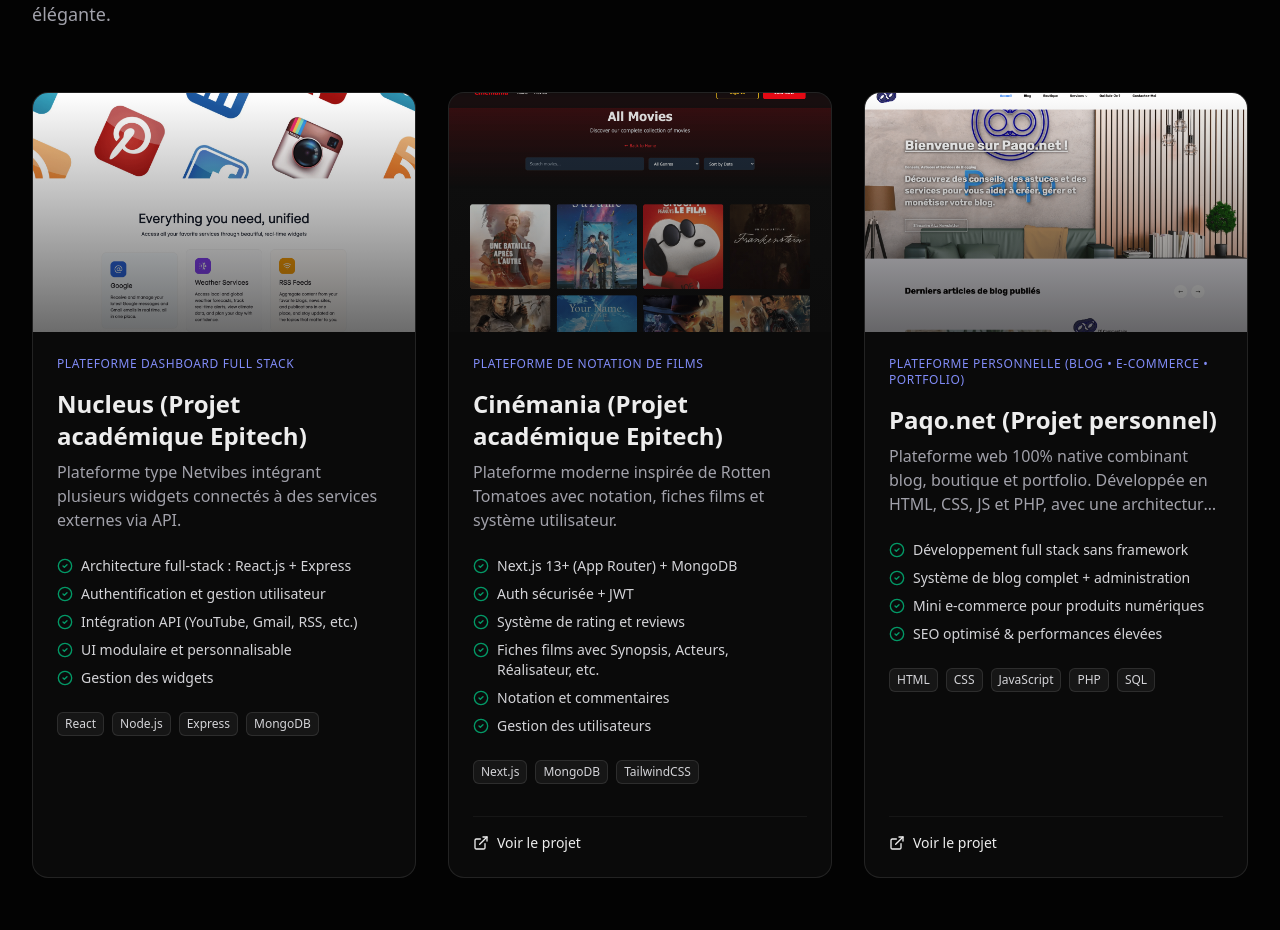
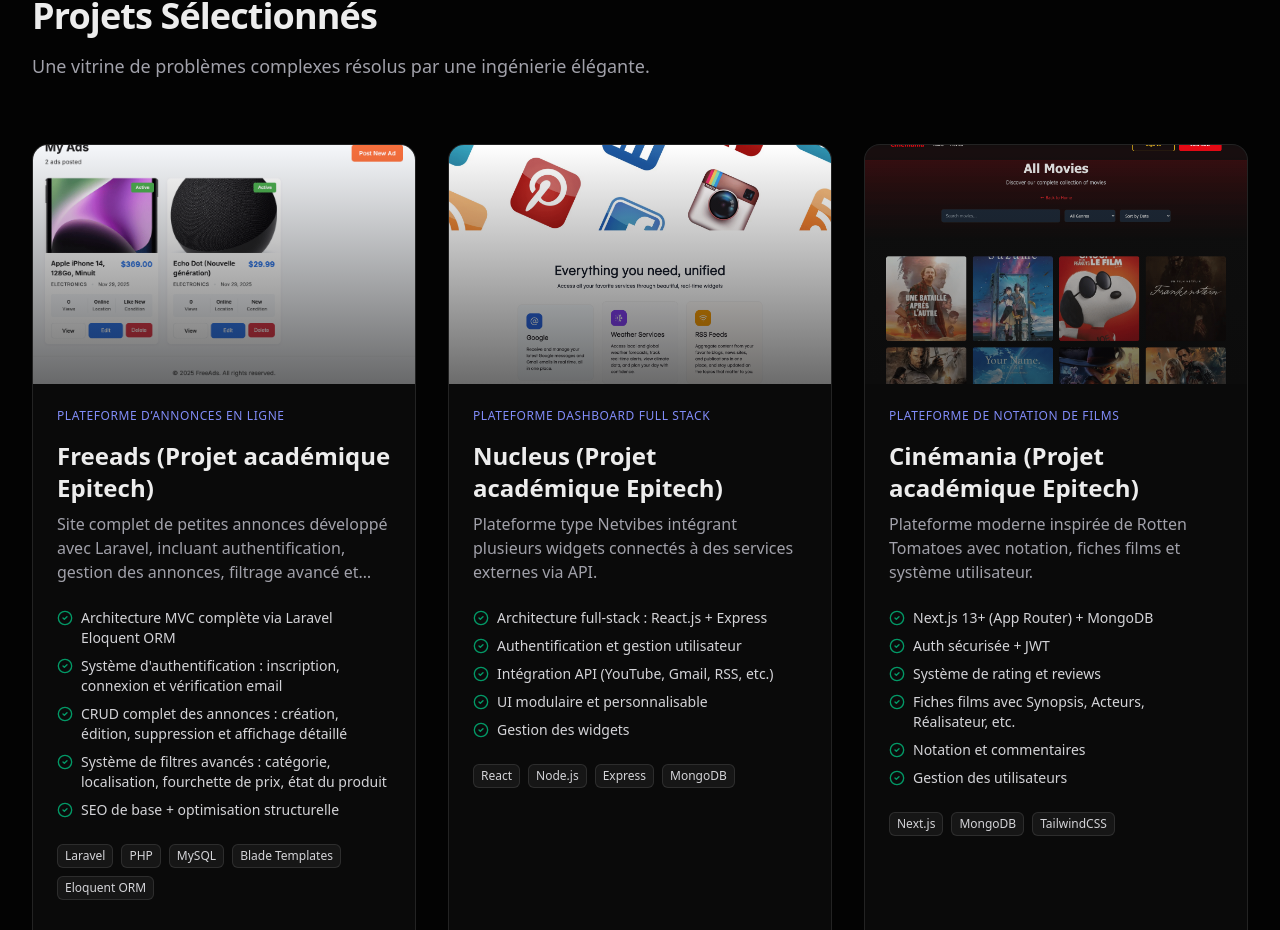
Before and after one commit to Paqoman8/portfolio, a Next.js app: page / in a window 1280 px wide. Shown: the part 1870-2800 px from the top of the page. Built offline with nearby package versions, Linux system fonts and the light colour scheme.

Commit message:
feat: Add Freeads project to portfolio, make header logo clickable, and update translations and section layouts.

```diff
--- a/src/app/globals.css
+++ b/src/app/globals.css
@@ -29,3 +29,7 @@
 h6 {
   font-family: var(--font-display);
 }
+
+/* * {
+  border: 1px solid red;
+} */
--- a/src/components/layout/Header.tsx
+++ b/src/components/layout/Header.tsx
@@ -4,6 +4,7 @@
 import React from 'react';
 import { LanguageSwitcher } from '../LanguageSwitcher';
 import { useTranslation } from '@/hooks/useTranslation';
+import Link from 'next/link';
 
 export const Header = () => {
     const { t } = useTranslation();
@@ -11,12 +12,12 @@
     return (
         <header className="fixed top-0 left-0 right-0 z-50 border-b border-white/5 bg-void/80 backdrop-blur-md">
             <div className="mx-auto flex h-16 max-w-7xl items-center justify-between px-4 sm:px-6 lg:px-8">
-                <div className="flex items-center gap-2">
+                <Link href="/" className="flex items-center gap-2">
                     <div className="h-8 w-8 rounded-lg bg-gradient-to-br from-indigo-500 to-cyan-500" />
                     {/* <Image width={32} height={32} src="logo.svg" alt="" /> */}
                     <span className="md:hidden text-lg font-bold font-display tracking-tight text-white">H. Joël</span>
                     <span className="hidden md:block text-lg font-bold font-display tracking-tight text-white">HOUINSAVI G. Joël</span>
-                </div>
+                </Link>
 
                 <nav className="hidden md:flex items-center gap-8">
                     <a href="#expertise" className="text-sm font-medium text-zinc-400 hover:text-white transition-colors">{t('header.expertise')}</a>
--- a/src/components/sections/ExpertiseSection.tsx
+++ b/src/components/sections/ExpertiseSection.tsx
@@ -11,6 +11,18 @@
     ShieldCheck,
     Smartphone,
     Zap,
+];
+
+const technologies = [
+    { name: "React", icon: "⚛️" },
+    { name: "Next.js", icon: "▲" },
+    { name: "TypeScript", icon: "TS" },
+    { name: "Node.js", icon: "🟢" },
+    { name: "Tailwind", icon: "🌊" },
+    { name: "MongoDB", icon: "🍃" },
+    { name: "PostgreSQL", icon: "🐘" },
+    { name: "Docker", icon: "🐳" },
+    { name: "Git", icon: "📦" },
 ];
 
 export const ExpertiseSection = () => {
@@ -29,7 +41,7 @@
                     </p>
                 </div>
 
-                <div className="grid grid-cols-1 gap-6 sm:grid-cols-2 lg:grid-cols-3">
+                <div className="grid grid-cols-1 gap-6 sm:grid-cols-2 lg:grid-cols-3 mb-20">
                     {expertises.map((item: any, index: number) => {
                         const Icon = icons[index];
                         return (
@@ -48,6 +60,25 @@
                         );
                     })}
                 </div>
+
+                {/* Tech Stack Visuals */}
+                {/* <div className="border-t border-white/5 pt-16">
+                    <h3 className="text-2xl font-bold text-center text-text-high mb-10 font-display">
+                        Tech Stack
+                    </h3>
+                    <div className="flex flex-wrap justify-center gap-8 md:gap-12">
+                        {technologies.map((tech) => (
+                            <div key={tech.name} className="flex flex-col items-center gap-3 group">
+                                <div className="flex h-16 w-16 items-center justify-center rounded-2xl bg-white/5 text-2xl shadow-inner ring-1 ring-white/10 transition-all group-hover:scale-110 group-hover:bg-indigo-500/10 group-hover:ring-indigo-500/30">
+                                    {tech.icon}
+                                </div>
+                                <span className="text-sm font-medium text-text-low group-hover:text-indigo-400 transition-colors">
+                                    {tech.name}
+                                </span>
+                            </div>
+                        ))}
+                    </div>
+                </div> */}
             </div>
         </section>
     );
--- a/src/components/sections/ProjectsSection.tsx
+++ b/src/components/sections/ProjectsSection.tsx
@@ -15,6 +15,22 @@
 }
 
 const projectMetadata: ProjectMetadata[] = [
+    {
+        stack: [
+            "Laravel",
+            "PHP",
+            "MySQL",
+            "Blade Templates",
+            "Eloquent ORM"
+        ],
+
+        image: "images/freeads.png",
+
+        links: {
+            // demo: "#",
+            github: "https://github.com/Paqoman8/free_ads"
+        }
+    },
     {
         stack: [
             "React",
@@ -70,7 +86,7 @@
                         <h2 className="text-3xl font-bold tracking-tight text-text-high sm:text-4xl font-display">
                             {t('projects.title')}
                         </h2>
-                        <p className="mt-4 text-lg text-text-low max-w-xl">
+                        <p className="mt-4 text-lg text-text-low max-w-2xl">
                             {t('projects.subtitle')}
                         </p>
                     </div>
--- a/src/i18n/translations.ts
+++ b/src/i18n/translations.ts
@@ -54,6 +54,19 @@
             show_project: "Show Project",
             source_code: "Source Code",
             items: [
+                {
+                    title: "Freeads (Epitech Academic Project)",
+                    category: "Online Classified Ads Platform",
+                    description: "A fully featured classified ads platform built with Laravel, including authentication, ad management, advanced filtering, and a user interface inspired by professional listing services.",
+
+                    points: [
+                        "Full MVC architecture using Laravel Eloquent ORM",
+                        "Authentication system: signup, login, and email verification",
+                        "Complete ads CRUD: creation, editing, deletion, and detailed display",
+                        "Advanced filtering system: category, location, price range, item condition",
+                        "Basic SEO and structural optimization"
+                    ]
+                },
                 {
                     title: "Nucleus (Epitech Academic Project)",
                     category: "Full Stack Dashboard Platform",
@@ -177,6 +190,19 @@
             source_code: "Code Source",
             items: [
                 {
+                    title: "Freeads (Projet académique Epitech)",
+                    category: "Plateforme d’annonces en ligne",
+                    description: "Site complet de petites annonces développé avec Laravel, incluant authentification, gestion des annonces, filtrage avancé et interface utilisateur inspirée des plateformes professionnelles.",
+
+                    points: [
+                        "Architecture MVC complète via Laravel Eloquent ORM",
+                        "Système d'authentification : inscription, connexion et vérification email",
+                        "CRUD complet des annonces : création, édition, suppression et affichage détaillé",
+                        "Système de filtres avancés : catégorie, localisation, fourchette de prix, état du produit",
+                        "SEO de base + optimisation structurelle",
+                    ]
+                },
+                {
                     title: "Nucleus (Projet académique Epitech)",
                     category: "Plateforme Dashboard Full Stack",
                     description: "Plateforme type Netvibes intégrant plusieurs widgets connectés à des services externes via API.",
@@ -215,7 +241,7 @@
             ]
         },
         approach: {
-            title: "Ingénierie avec Sens",
+            title: "Ingénierie logique",
             subtitle: "Ma philosophie de développement repose sur trois piliers : prévisibilité, performance et précision. Je construis des logiciels qui durent.",
             items: [
                 {
```
Also changed, not shown: public/images/freeads.png (added).
